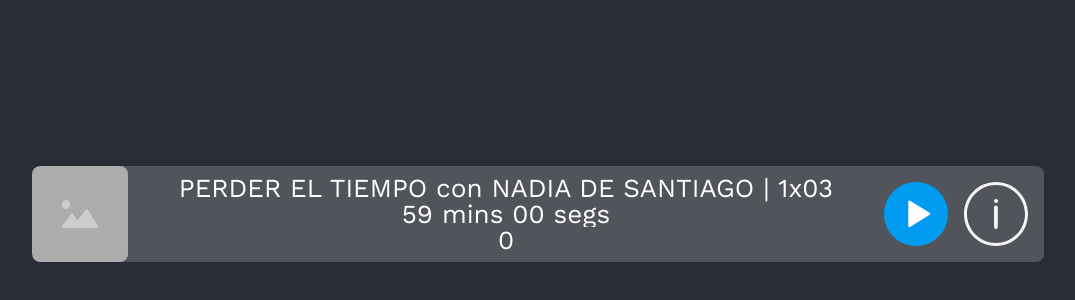
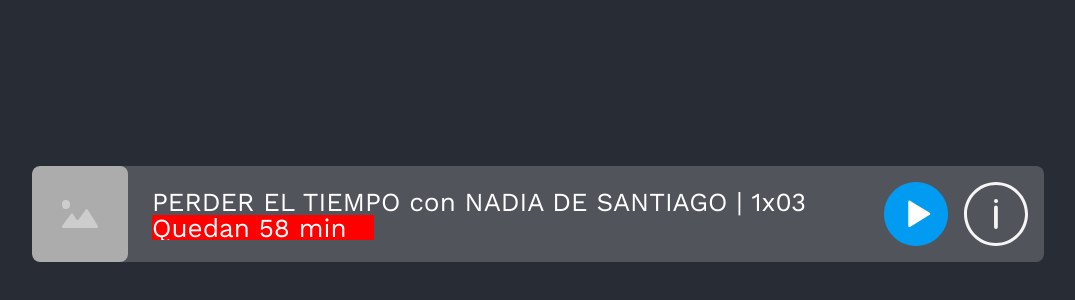
Before and after one commit to manuartero/la-components-playground, a React (Create React App) app in the folder playground/: page / in a window 1280 px wide. Shown: the part 186-486 px from the top of the page, without its empty margins (102-1177 px from the left). Built offline with nearby package versions, Linux system fonts and the light colour scheme; grey boxes are pictures that could not be loaded.

Commit message:
playlist-item: progressStatus()

```diff
--- a/playground/package.json
+++ b/playground/package.json
@@ -27,7 +27,7 @@
     "prettier": "^2.5.0"
   },
   "scripts": {
-    "start": "FAST_REFRESH=false react-scripts start",
+    "start": "FAST_REFRESH=true react-scripts start",
     "build": "react-scripts build",
     "test": "react-scripts test",
     "eject": "react-scripts eject"
--- a/playground/src/components/playlist/playlist-item/playlist-item.scss
+++ b/playground/src/components/playlist/playlist-item/playlist-item.scss
@@ -44,6 +44,7 @@
         flex-direction: row;
         align-items: center;
         justify-content: center;
+        text-align: left;
         width: 100%;
         min-height: 96px;
         overflow: hidden;
@@ -84,6 +85,7 @@
         }
 
         &__info {
+            display: flex;
             flex-direction: column;
             overflow: hidden;
             width: 708px;
@@ -93,6 +95,17 @@
                 white-space: nowrap;
                 overflow: hidden;
                 text-overflow: ellipsis;
+            }
+            &__progress {
+                display: flex;
+                flex-direction: row;
+                &__status {
+                    background-color: red;
+                    width: 222px; // 196px
+                    height: 25px;
+                    &__check-icon {
+                    }
+                }
             }
         }
 
--- a/playground/src/components/playlist/playlist-item/playlist-item.tsx
+++ b/playground/src/components/playlist/playlist-item/playlist-item.tsx
@@ -5,10 +5,21 @@ import { toHHMMSS } from '../../../utils/seconds';
 import { leadingZero } from '../../../utils/numbers';
 import { ReactComponent as ProgressBar } from './progress-bar.svg';
 
-enum FocusedElement {
+const CONSIDER_AS_IN_PROGRESS_TRESHOLD = 20;
+const CONSIDER_AS_FINISHED_TRESHOLD = 20;
+
+enum FocusElements {
     PLAY_BUTTON,
     INFO_BUTTON,
 }
+
+const durationWithTwoUnits = (seconds: number) => {
+    const { hh, mm, ss } = toHHMMSS(seconds);
+    if (hh > 0) {
+        return `${leadingZero(hh)} hr ${leadingZero(mm)} min`;
+    }
+    return `${leadingZero(mm)} min ${leadingZero(ss)} seg`;
+};
 
 export interface PlayListItemProps {
     id: string;
@@ -41,7 +52,7 @@ const PlaylistItem = ({
     rightPressed,
 }: PlayListItemProps) => {
     const [isShowingInfo, setIsShowingInfo] = React.useState(false);
-    const [focusedElement, setFocusedElement] = React.useState<FocusedElement>(FocusedElement.PLAY_BUTTON);
+    const [focusedElement, setFocusedElement] = React.useState<FocusElements>(FocusElements.PLAY_BUTTON);
 
     React.useEffect(() => {
         if (!isFocused) {
@@ -50,12 +61,12 @@ const PlaylistItem = ({
     }, [isFocused]);
 
     const isPlayButtonFocused = React.useCallback(
-        () => isFocused && focusedElement == FocusedElement.PLAY_BUTTON,
+        () => isFocused && focusedElement == FocusElements.PLAY_BUTTON,
         [focusedElement, isFocused]
     );
 
     const isInfoButtonFocused = React.useCallback(
-        () => isFocused && focusedElement == FocusedElement.INFO_BUTTON,
+        () => isFocused && focusedElement == FocusElements.INFO_BUTTON,
         [focusedElement, isFocused]
     );
 
@@ -74,11 +85,11 @@ const PlaylistItem = ({
                     if (isPlayButtonFocused()) {
                         leftPressed && leftPressed();
                     } else if (isInfoButtonFocused()) {
-                        setFocusedElement(FocusedElement.PLAY_BUTTON);
+                        setFocusedElement(FocusElements.PLAY_BUTTON);
                     }
                 } else if (evt.detail === window.SDK.keys.KEY_RIGHT) {
                     if (isPlayButtonFocused()) {
-                        setFocusedElement(FocusedElement.INFO_BUTTON);
+                        setFocusedElement(FocusElements.INFO_BUTTON);
                     } else if (isInfoButtonFocused()) {
                         rightPressed && rightPressed();
                     }
@@ -95,14 +106,24 @@ const PlaylistItem = ({
         };
     }, [inputCallback]);
 
-    const alreadyStarted = progressInSeconds > 0;
+    const progressStatus = () => {
+        const isAlreadyFinished = progressInSeconds + CONSIDER_AS_FINISHED_TRESHOLD >= durationInSeconds;
+        const isAlreadyStarted = progressInSeconds > CONSIDER_AS_IN_PROGRESS_TRESHOLD;
+        const totalTime = durationWithTwoUnits(durationInSeconds);
+        const timeLeft = durationWithTwoUnits(durationInSeconds - progressInSeconds);
 
-    const duration = () => {
-        const { hh, mm, ss } = toHHMMSS(durationInSeconds);
-        if (hh > 0) {
-            return `${leadingZero(hh)} hr ${leadingZero(mm)} mins`;
+        if (isAlreadyFinished) {
+            return (
+                <div className='SDK__playlist-item__header__info__progress__status'>
+                    <div className='SDK__playlist-item__header__info__progress__status__check-icon' />
+                    <p>Reproducido</p>
+                </div>
+            );
         }
-        return `${leadingZero(mm)} mins ${leadingZero(ss)} segs`;
+        if (isAlreadyStarted) {
+            return <div className='SDK__playlist-item__header__info__progress__status'>{`Quedan ${timeLeft}`}</div>;
+        }
+        return <div className='SDK__playlist-item__header__info__progress__status'>{totalTime}</div>;
     };
 
     return (
@@ -119,17 +140,16 @@ const PlaylistItem = ({
                     <div
                         className='SDK__playlist-item__header__thumbnail__img'
                         style={{ backgroundImage: `url(${thumbnail})` }}
-                    ></div>
+                    />
                     <div
                         className={classnames('SDK__playlist-item__header__thumbnail__wave', {
                             ['SDK__playlist-item__header__thumbnail__wave--hidden']: !isPlaying,
                         })}
-                    ></div>
+                    />
                 </div>
                 <div className='SDK__playlist-item__header__info'>
                     <h3>{title}</h3>
-                    <p>{duration()}</p>
-                    <p>{progressInSeconds}</p>
+                    <div className='SDK__playlist-item__header__info__progress'>{progressStatus()}</div>
                 </div>
                 <div className='SDK__playlist-item__header__actions'>
                     {isPlaying ? (
@@ -140,7 +160,7 @@ const PlaylistItem = ({
                                     ['SDK__playlist-item__header__actions__pause--focused']: isPlayButtonFocused(),
                                 })}
                                 role='button'
-                            ></div>
+                            />
                         </>
                     ) : (
                         // play
@@ -150,7 +170,7 @@ const PlaylistItem = ({
                                     ['SDK__playlist-item__header__actions__play--focused']: isPlayButtonFocused(),
                                 })}
                                 role='button'
-                            ></div>
+                            />
                         </>
                     )}
                     {isShowingInfo ? (
@@ -160,7 +180,7 @@ const PlaylistItem = ({
                                 ['SDK__playlist-item__header__actions__close--focused']: isInfoButtonFocused(),
                             })}
                             role='button'
-                        ></div>
+                        />
                     ) : (
                         // info
                         <div
@@ -168,7 +188,7 @@ const PlaylistItem = ({
                                 ['SDK__playlist-item__header__actions__info--focused']: isInfoButtonFocused(),
                             })}
                             role='button'
-                        ></div>
+                        />
                     )}
                 </div>
             </div>
--- a/playground/src/components/playlist/playlist.tsx
+++ b/playground/src/components/playlist/playlist.tsx
@@ -33,7 +33,7 @@ const data = [
         La guinda del pastel la ponen Henar Alvarez y las Spice Girls con un fin de fiesta épico',
         thumbnail: 'https://emojipedia-us.s3.dualstack.us-west-1.amazonaws.com/thumbs/240/twitter/282/fox_1f98a.png',
         durationInSeconds: 3540,
-        progressInSeconds: 0,
+        progressInSeconds: 31,
     },
 ];
 
```
Also changed, not shown: playground/src/assets/icons/playlist-item-checked.svg (renamed from playground/src/assets/icons/playlist-item-checked-regular.svg).
